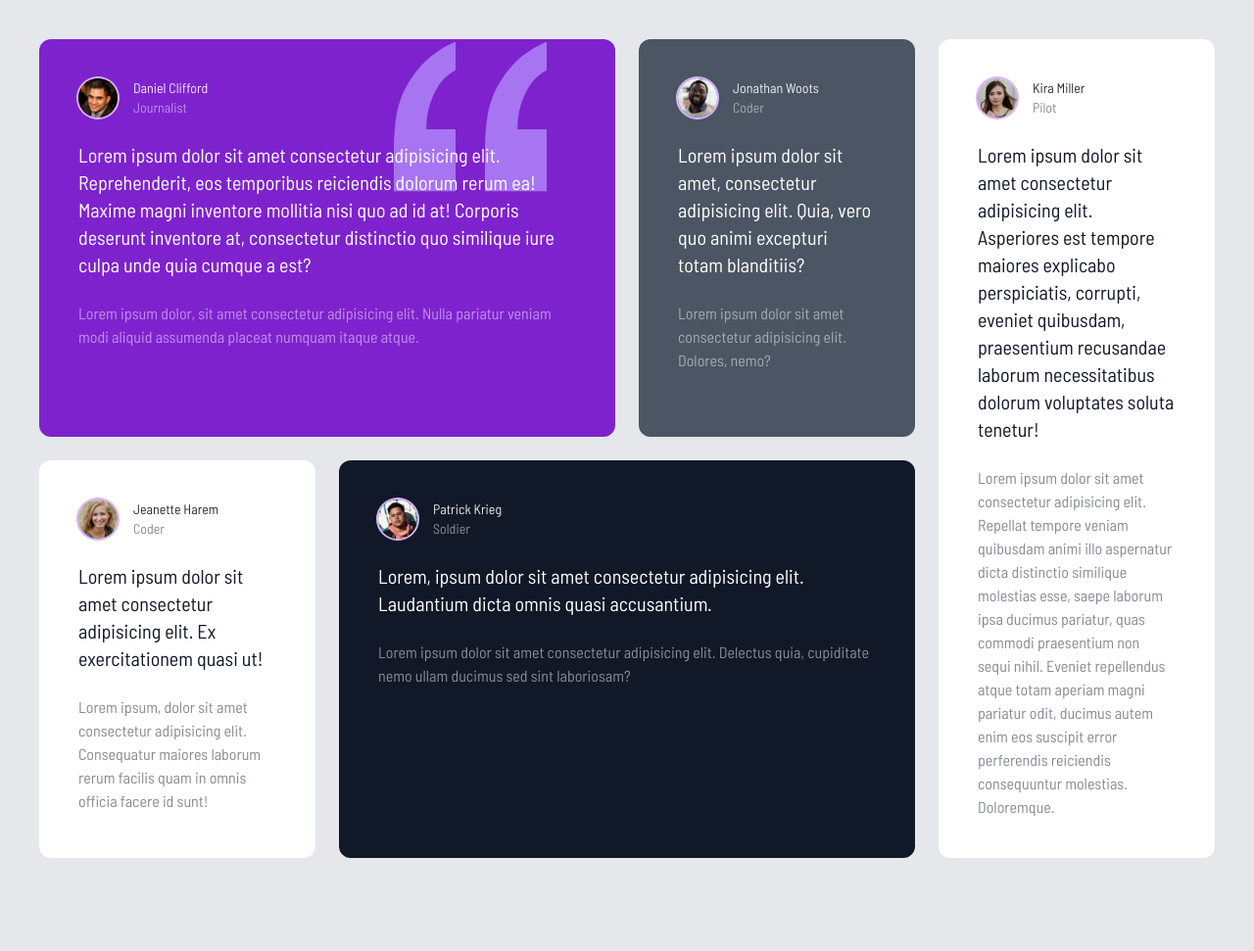
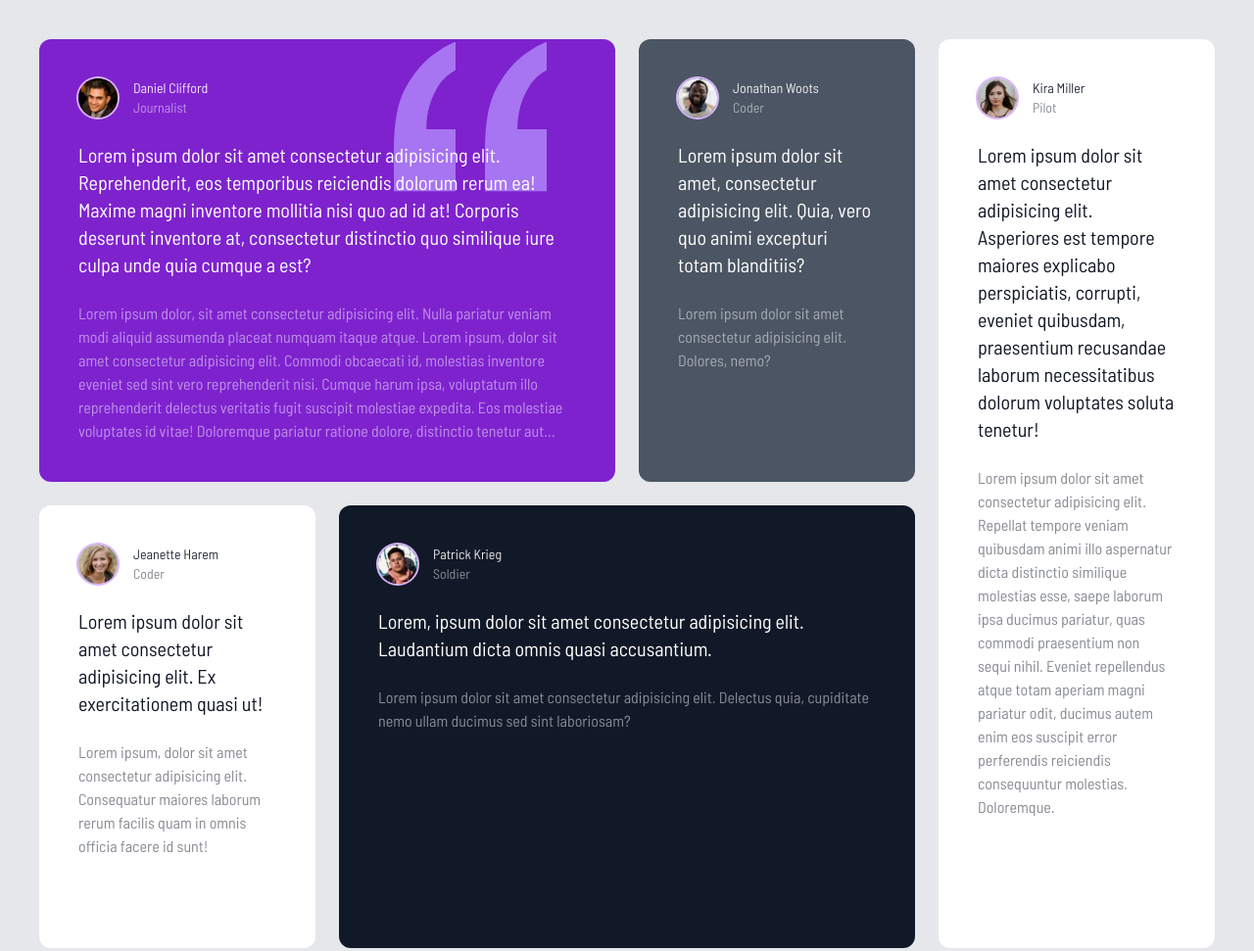
Before and after one commit to M4p4/tailwind-designs, a website: page grid/index.html in a window 1280 px wide. Shown: the whole page at 98% size. Before the commit the page ends 916 px from the top, so only its background shows below. Drawn offline with nearby package versions, Linux system fonts and the light colour scheme; files that its build step writes are made by us from their sources.

Commit message:
added lime-clamp plugin

```diff
--- a/grid/index.html
+++ b/grid/index.html
@@ -51,9 +51,16 @@
           </p>
 
           <!-- Small Text-->
-          <p class="opacity-50 mt-6">
+          <p class="opacity-50 mt-6 line-clamp-6">
             Lorem ipsum dolor, sit amet consectetur adipisicing elit. Nulla
             pariatur veniam modi aliquid assumenda placeat numquam itaque atque.
+            Lorem ipsum, dolor sit amet consectetur adipisicing elit. Commodi
+            obcaecati id, molestias inventore eveniet sed sint vero
+            reprehenderit nisi. Cumque harum ipsa, voluptatum illo reprehenderit
+            delectus veritatis fugit suscipit molestiae expedita. Eos molestiae
+            voluptates id vitae! Doloremque pariatur ratione dolore, distinctio
+            tenetur aut beatae consequatur necessitatibus fugiat, unde qui
+            tempora?
           </p>
         </div>
 
--- a/grid/package.json
+++ b/grid/package.json
@@ -12,5 +12,8 @@
   "license": "ISC",
   "devDependencies": {
     "tailwindcss": "^3.1.8"
+  },
+  "dependencies": {
+    "@tailwindcss/line-clamp": "^0.4.0"
   }
 }
--- a/grid/tailwind.config.js
+++ b/grid/tailwind.config.js
@@ -14,5 +14,5 @@ module.exports = {
       },
     },
   },
-  plugins: [],
+  plugins: [require('@tailwindcss/line-clamp')],
 };
```
Also changed, not shown: 1 other file.
